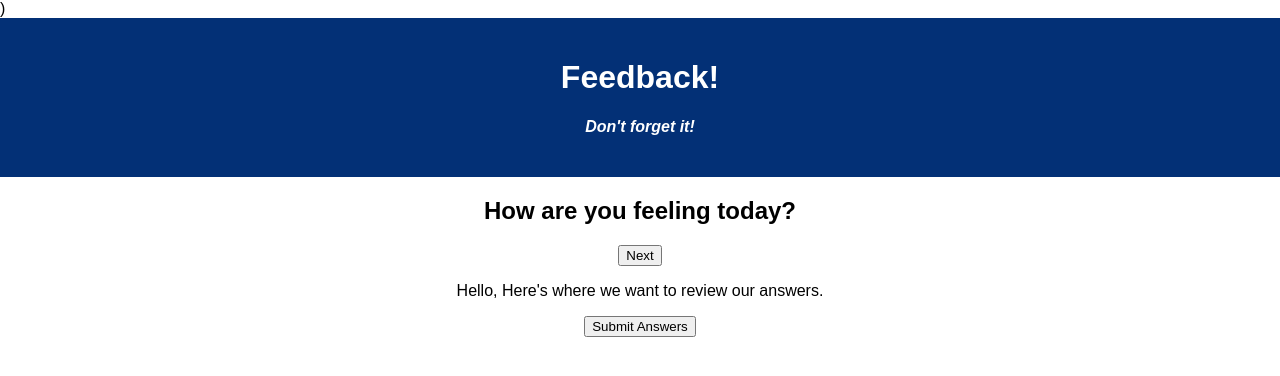
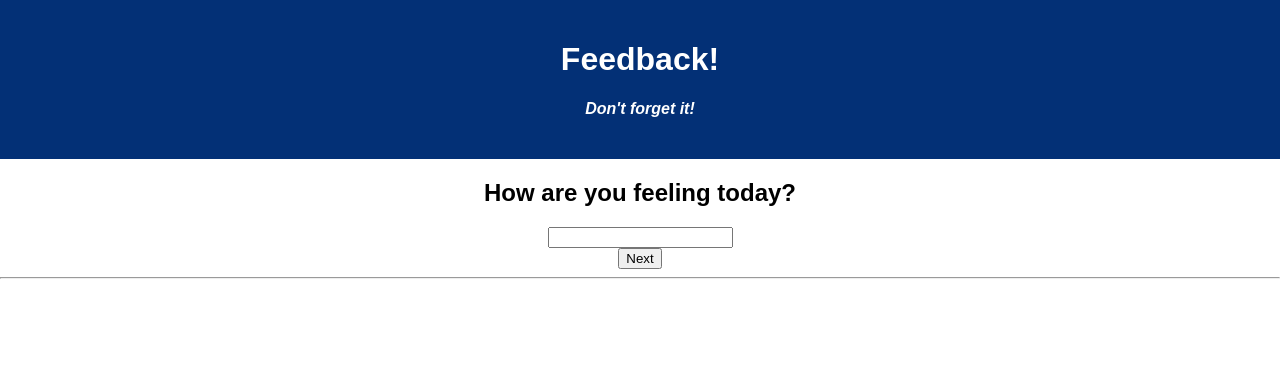
Before and after one commit to Mel3K/weekend-redux-feedback-loop, a React (Vite) app: page /review in a window 1280 px wide. Shown: the top 376 px of the page. Built offline with nearby package versions, Linux system fonts and the light colour scheme.

Commit message:
working on supported reducer

```diff
--- a/src/components/App/App.jsx
+++ b/src/components/App/App.jsx
@@ -6,7 +6,7 @@ import Understanding from '../Understanding/Understanding';
 import Supported from '../Supported/Supported';
 import Review from '../Review/Review';
 import Comments from '../Comments/Comments';
-import { useHistory } from "react-router-dom";
+import Feeling from '../Feeling/Feeling';
 
 
 
@@ -14,54 +14,54 @@ import { useHistory } from "react-router-dom";
 
 
 function App() {
-  const nextPage = (event) =>{
-    event.preventDefault();
-    console.log('app.jsx function');
-    history.push("/understanding")
-  };
+
 
   return (
-    <>
     <Router>
-        <Route exact path="/">
-          <Comments />
-        </Route>
-        <Route exact path="/supported">
-          <Supported />
-        </Route>
-        <Route exact path="/review">
-          <Review />
-        </Route>
-        <Route exact path="/understanding">
-          <Review />
-        </Route>
-        <Route exact path="/comments">
-          <Review />
-        </Route>
-
-
-)
-    <div className='App'>
+    <div className ='App'>
       <header className='App-header'>
         <h1 className='App-title'>Feedback!</h1>
         <h4>Don't forget it!</h4>
       </header>
-          <h2>How are you feeling today? </h2>
 
-          <p></p>
 
-          <button onClick={nextPage}>Next</button>
-         <Supported/>
+        <Route exact path="/">
+          <Feeling />
+          <hr />
+          {/* this <hr/ adds a line */}
+        </Route>
 
-      <Understanding/>
+        <Route exact path="/understanding">
+          <Understanding />
+          <hr />
+        </Route>
 
-      <Comments/>
 
-      <Review/>
+
+        <Route exact path="/supported">
+          <Supported />
+          <hr />
+        </Route>
+
+        <Route exact path="/review">
+          <Review />
+          <hr/ >
+        </Route>
+
+        <Route exact path="/comments">
+          <Comments />
+          <hr />
+        </Route>
+
+
+
+
+
+
 
     </div>
     </Router>
-    </>
+
   );
 }
 
--- a/src/components/Feeling/Feeling.jsx
+++ b/src/components/Feeling/Feeling.jsx
@@ -0,0 +1,45 @@
+import { useState } from 'react';
+import { useDispatch, useSelector } from 'react-redux';
+import { useHistory } from "react-router-dom/cjs/react-router-dom.min";
+
+
+const Feeling = () => {
+    const dispatch = useDispatch();
+    const history = useHistory();
+
+
+    const feedback = useSelector((store ) => store.feelingReducer);
+
+
+    const [getReply, setGetReply] = useState(0)
+
+
+const handleSubmit = () => {
+    dispatch (
+        {
+            type: "SET_FEELING",
+            payload: getReply
+        })
+history.push('/understanding')
+        }
+
+
+return (
+    <>
+    <div>
+    <h2>How are you feeling today? </h2>
+    <form onSubmit= {handleSubmit} className= "add-feedback">
+    <input
+                        data-testid="input"
+                        type='number'
+                        vaule={getReply}
+                        onChange={(event) => setGetReply(event.target.value)} />
+                </form>
+                <button onClick={handleSubmit} type='submit'>Next</button>
+                </div>
+        </>
+    )
+}
+
+
+export default Feeling;
--- a/src/components/Review/Review.jsx
+++ b/src/components/Review/Review.jsx
@@ -6,7 +6,7 @@ function Review() {
     const nextPage = (event) => {
         event.preventDefault();
         console.log('review function ');
-        history.push("/")
+        history.push("/review")
 
     }
     return  (
--- a/src/components/Supported/Supported.jsx
+++ b/src/components/Supported/Supported.jsx
@@ -1,56 +1,77 @@
-import { useHistory } from "react-router-dom";
-import Box from '@mui/material/Box';
-import InputLabel from '@mui/material/InputLabel';
-import MenuItem from '@mui/material/MenuItem';
-import FormControl from '@mui/material/FormControl';
-import Select from '@mui/material/Select';
-import {useState} from "react";
+import { useState } from 'react';
+import { useDispatch, useSelector } from 'react-redux';
+import { useHistory } from "react-router-dom/cjs/react-router-dom.min";
+
+
+
+// import Box from '@mui/material/Box';
+// import InputLabel from '@mui/material/InputLabel';
+// import MenuItem from '@mui/material/MenuItem';
+// import FormControl from '@mui/material/FormControl';
+// import Select from '@mui/material/Select';
 
 
 
 
-function Supported() {
-    const history = useHistory()
-    const nextPage = (event) =>{
-    event.preventDefault();
-    console.log('supported finction');
-    history.push("/comments")
+
+const Supported = () => {
+  const dispatch = useDispatch();
+    const history = useHistory();
+
+    const feedback = useSelector((store) =>store.supportedReducer);
+
+    const [getReply, setGetReply] = useState(0);
+
+    const handleSubmit = () => {
+      dispatch (
+        {
+          type: "SET_SUPPORTED",
+          payload: getReply
+        })
+      history.push('/comments')
+    }
+
 
     return  (
-    <p>
-         <input>Here we want you to select 1-5, from supported
-    </input>
+    <div>
+      <h2>Do you want to share any comments</h2>
+      <form onSubmit= {handleSubmit} className="add-comments">
+         <input
+         data-testid="input"
+                        type=''
+                        vaule={getReply}
+                        onChange={(event) => setGetReply(event.target.value)} />
+                </form>
+                <button onClick={handleSubmit} type='submit'>Next</button>
 
-    </p>
+   </div>
     )
-};
+
+}
 
 
-const handleChange = (event) => {
+  // <Box sx={{ minWidth: 120 }}>
+  //   <FormControl fullWidth>
+  //     <InputLabel id="numberC ">select</InputLabel>
+  //     <Select
+  //       labelId="numberC"
+  //      label="feeling supported?"
+  //       onChange={handleChange}
+  //     >
+  //       {/* <MenuItem value={1}>1</MenuItem>
+//         <MenuItem value={2}>2</MenuItem>
+//         <MenuItem value={3}>3</MenuItem>
+//          <MenuItem value={4}>4</MenuItem>
+//          <MenuItem value={5}>5</MenuItem>
+//       </Select>
+//       <input>Here we want you to select 1-5, from supported
+//       </input>
+//       </FormControl>
+//   </Box>
+// }; */}
 
 
-  <Box sx={{ minWidth: 120 }}>
-    <FormControl fullWidth>
-      <InputLabel id="numberC ">select</InputLabel>
-      <Select
-        labelId="numberC"
-       label="feeling supported?"
-        onChange={handleChange}
-      >
-        <MenuItem value={1}>1</MenuItem>
-        <MenuItem value={2}>2</MenuItem>
-        <MenuItem value={3}>3</MenuItem>
-         <MenuItem value={4}>4</MenuItem>
-         <MenuItem value={5}>5</MenuItem>
-      </Select>
-      <input>Here we want you to select 1-5, from supported
-      </input>
-      </FormControl>
-  </Box>
-};
 
-
-};
 
 
 
--- a/src/components/Understanding/Understanding.jsx
+++ b/src/components/Understanding/Understanding.jsx
@@ -5,29 +5,44 @@ import MenuItem from '@mui/material/MenuItem';
 import FormControl from '@mui/material/FormControl';
 import Select from '@mui/material/Select';
 import {useState} from "react";
+import { useDispatch, useSelector } from 'react-redux';
 
-function Understanding() {
+const Understanding = () => {
+    const dispatch = useDispatch();
     const history = useHistory()
-    const nextPage = (event) => {
-        event.preventDefault();
-        console.log('understanding function');
-        history.push("/supported")
+
+    const feedback = useSelector((store ) => store.understandingReducer)
+
+    const [getReply, setGetReply] = useState(0)
+
+    const handleSubmit = () => {
+     dispatch (
+        {
+            type: "SET_UNDERSTANDING",
+            payload: getReply
+
+        })
+        history.push('/supported')
+    }
+
 
 
     return (
         <>
-       <h3>Do you understand the material?</h3>
-       <input> <MenuItem value={1}>1</MenuItem>
-        <MenuItem value={2}>2</MenuItem>
-        <MenuItem value={3}>3</MenuItem>
-         <MenuItem value={4}>4</MenuItem>
-         <MenuItem value={5}>5</MenuItem></input>
-
-        < button onClick = { nextPage } >Next Page</button>
-        </>
+        <div>
+        <h2>How do you understand the material? </h2>
+        <form onSubmit= {handleSubmit} className= "add-feedback">
+        <input
+                            data-testid="input"
+                            type='number'
+                            vaule={getReply}
+                            onChange={(event) => setGetReply(event.target.value)} />
+                    </form>
+                    <button onClick={handleSubmit} type='submit'>Next</button>
+                    </div>
+            </>
         )
-};
-};
+    }
 
 
     export default Understanding;
```
